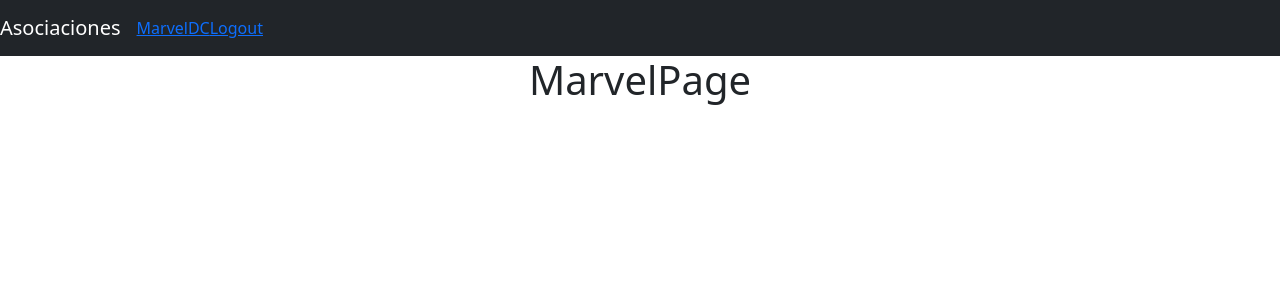
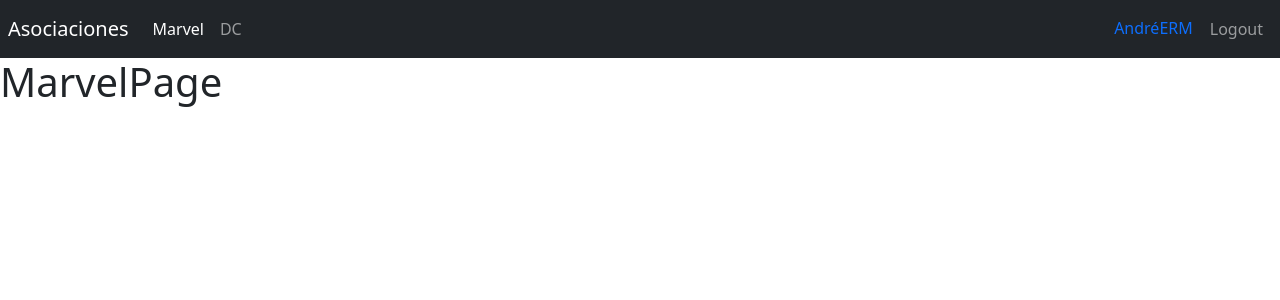
Before and after one commit to AndresErm/Heroes-App-Web, a React (Vite) app: page /marvel in a window 1280 px wide. Shown: the top 300 px of the page. Built offline with nearby package versions, Linux system fonts and the light colour scheme.

Commit message:
Finalized Route One Whit Routes-One

```diff
--- a/src/main.jsx
+++ b/src/main.jsx
@@ -3,7 +3,7 @@ import ReactDOM from 'react-dom/client'
 import { BrowserRouter } from 'react-router-dom'
 
 import { HeroesApp } from './HeroesApp'
-import './styles.css'
+// import './styles.css';
 
 ReactDOM.createRoot(document.getElementById('root')).render(
   <React.StrictMode>
--- a/src/router/AppRouter.jsx
+++ b/src/router/AppRouter.jsx
@@ -7,21 +7,20 @@ import { MarvelPage } from "../heroes/pages/MarvelPage";
 import { Navbar } from "../ui/components/Navbar";
 
 const AppRouter = () => {
-    return(
-        <>
+  return (
+    <>
+      <Navbar />
 
-            <Navbar/>
+      <Routes>
+        <Route path="marvel" element={<MarvelPage />} />
+        <Route path="dc" element={<DcPages />} />
 
-            <Routes>
-                <Route path="marvel" element={ <MarvelPage/> } />
-                <Route path="dc" element={ <DcPages/> } />
+        <Route path="login" element={<LoginPage />} />
 
-                <Route path="login" element={ <LoginPage/> } />
-
-                <Route path="/" element={ <Navigate to="/marvel" /> } />
-            </Routes>
-        </>
-    )
-}
+        <Route path="/" element={<Navigate to="/marvel" />} />
+      </Routes>
+    </>
+  );
+};
 
 export { AppRouter };
--- a/src/styles.css
+++ /dev/null
@@ -1,41 +0,0 @@
-#root {
-  max-width: 1280px;
-  margin: 0 auto;
-  padding: 0 ;
-  text-align: center;
-}
-
-.logo {
-  height: 6em;
-  padding: 1.5em;
-  will-change: filter;
-}
-.logo:hover {
-  filter: drop-shadow(0 0 2em #646cffaa);
-}
-.logo.react:hover {
-  filter: drop-shadow(0 0 2em #61dafbaa);
-}
-
-@keyframes logo-spin {
-  from {
-    transform: rotate(0deg);
-  }
-  to {
-    transform: rotate(360deg);
-  }
-}
-
-@media (prefers-reduced-motion: no-preference) {
-  a:nth-of-type(2) .logo {
-    animation: logo-spin infinite 20s linear;
-  }
-}
-
-.card {
-  padding: 2em;
-}
-
-.read-the-docs {
-  color: #888;
-}
--- a/src/ui/components/Navbar.jsx
+++ b/src/ui/components/Navbar.jsx
@@ -3,37 +3,48 @@ import { Link, NavLink } from "react-router-dom";
 
 const Navbar = () => {
   return (
-    <nav className="navbar navbar-expand-sm navbar-dark bg-dark">
+    <nav className="navbar navbar-expand-sm navbar-dark bg-dark p-2" >
       <Link className="navbar-brand" to="/">
         Asociaciones
       </Link>
 
       <div className="navbar-collapse">
-
         <div className="navbar-nav">
-          <NavLink className="nav-item" to="/marvel" >
+          <NavLink
+            className={({ isActive }) =>
+              ` nav-item nav-link ${isActive ? " active " : " "} `
+            }
+            to="/marvel"
+          >
             Marvel
           </NavLink>
 
-          <NavLink className="nav-item " to="/dc">
+          <NavLink
+            className={({ isActive }) =>
+              ` nav-item nav-link ${isActive ? " active " : " "} `
+            }
+            to="/dc"
+          >
             DC
           </NavLink>
         </div>
       </div>
 
-      <div className="navbar-collapse collapse w-100 order-3 dual-collapse2">
+      <div className="navbar-collapsed d-flex justify-content">
         <ul className="navbar-nav ml-auto">
-          <NavLink
-           onClick={ ({isActive}) => `nav-link ${isActive === true}  `   }
-           className="nav-item"
-           to="/login">
-            Logout
-          </NavLink>
+            <span className=" nav-item nav-link text-primary ">
+              AndréERM
+            </span>
+
+            <button
+              className=" nav-item nav-link btn"
+            >
+              Logout
+            </button>
         </ul>
       </div>
     </nav>
   );
 };
 
-
-export { Navbar }
+export { Navbar };
```
